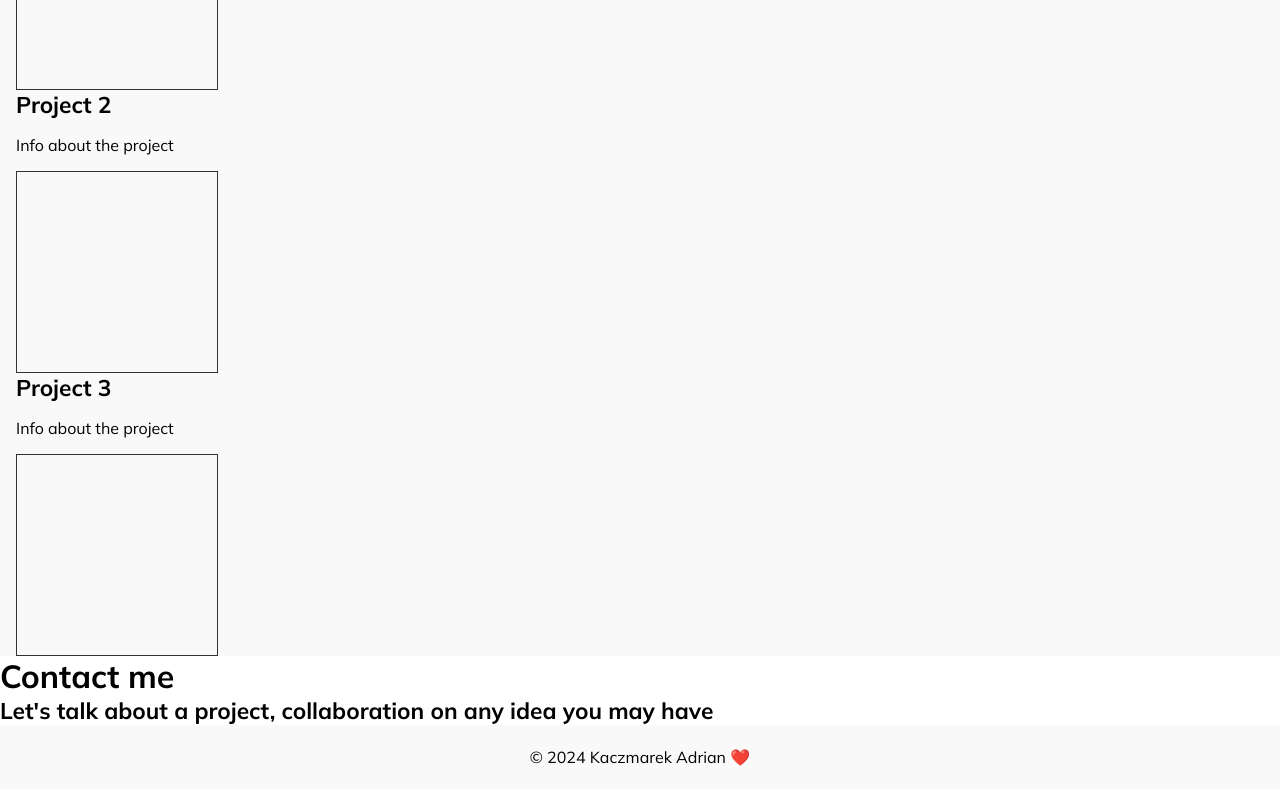
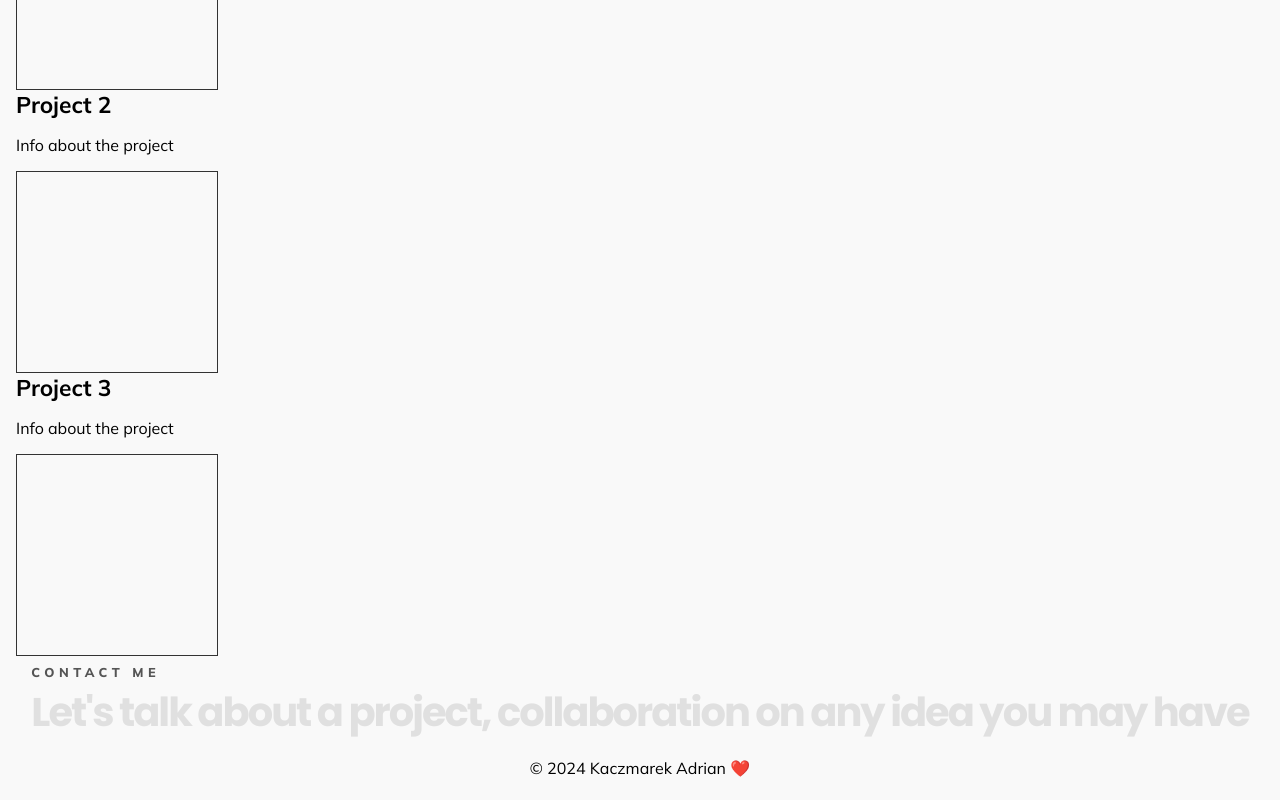
Before and after one commit to hustlehoff-dev/portfolio, a React (Vite) app: page / in a window 1280 px wide. Shown: the part 2973-3773 px from the top of the page. Built offline with nearby package versions, Linux system fonts and the light colour scheme.

Commit message:
Styles update

```diff
--- a/src/components/Contact.tsx
+++ b/src/components/Contact.tsx
@@ -5,8 +5,8 @@ const Contact = () => {
     <section id="contact">
       <div className="contact-wrapper">
         <div className="contact-contents">
-          <h3>Contact me</h3>
-          <h2>
+          <h3 className="pre-heading">Contact me</h3>
+          <h2 className="heading scroll-reveal">
             Let's talk about a project, collaboration on any idea you may have
           </h2>
         </div>
--- a/src/main.css
+++ b/src/main.css
@@ -417,7 +417,15 @@ a {
 
 .contact-wrapper {
   display: flex;
+  justify-content: center;
+  background: #f9f9f9;
 }
+.contact-wrapper .contact-contents {
+  padding-top: 100px;
+  padding-bottom: 128px;
+  padding: 0 1em;
+}
+
 footer {
   display: flex;
   align-items: center;
--- a/src/main.scss
+++ b/src/main.scss
@@ -453,7 +453,12 @@ a {
 // Contact section
 .contact-wrapper {
   display: flex;
+  justify-content: center;
+  background: $off-white;
   .contact-contents {
+    padding-top: 100px;
+    padding-bottom: 128px;
+    padding: 0 1em;
   }
 }
 
```
Also changed, not shown: 1 other file (tests, documents, lock files or other folders).
